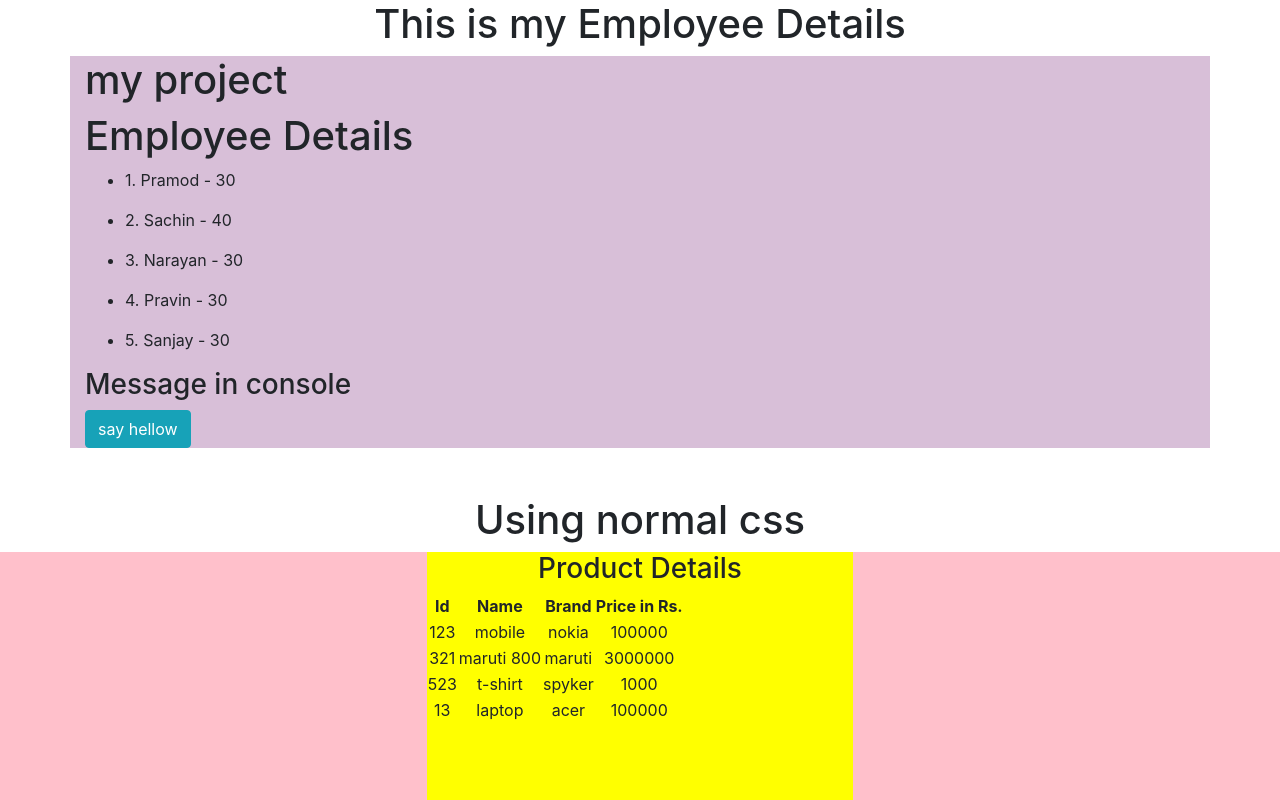
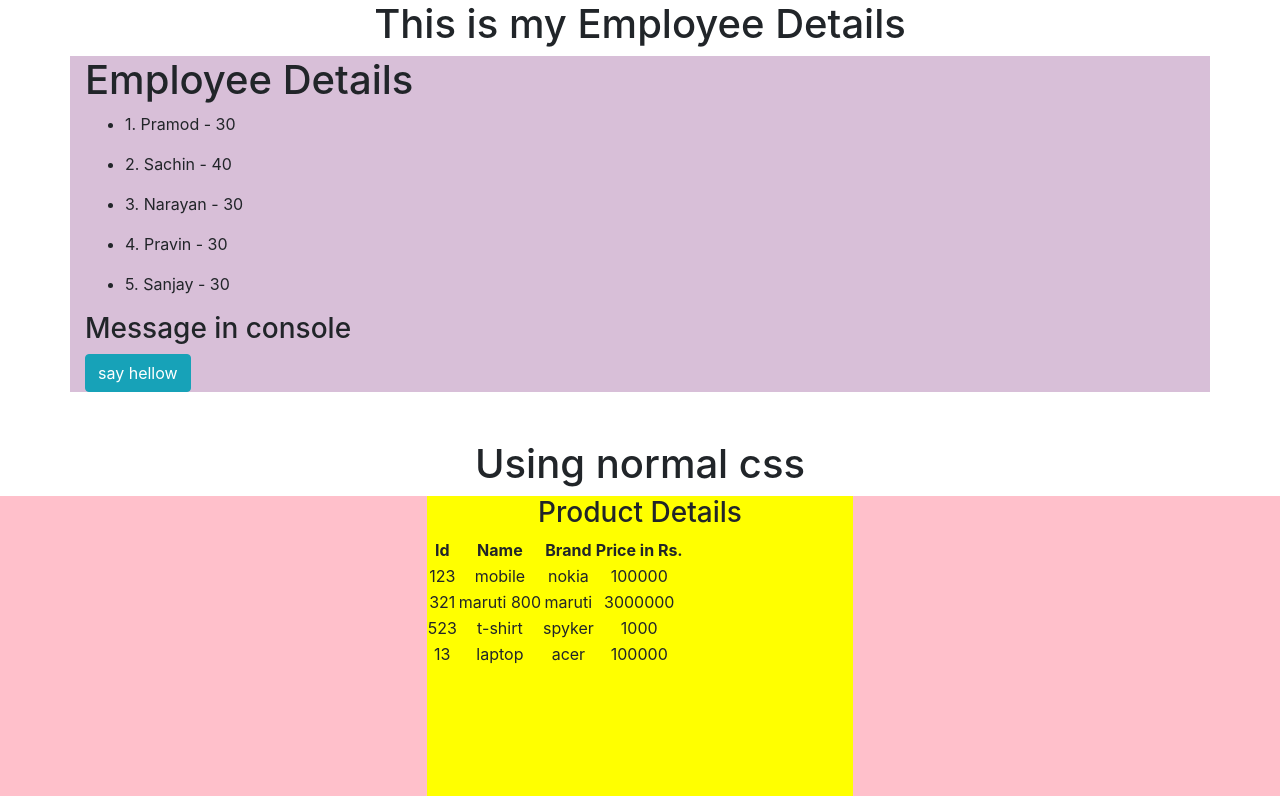
Before and after one commit to Saurabh19patil/assignment, an Angular app: page / in a window 1280 px wide. Shown: the top 800 px of the page. Built offline with nearby package versions, Linux system fonts and the light colour scheme.

Commit message:
modified

```diff
--- a/src/app/employee-detail/employee-detail.component.html
+++ b/src/app/employee-detail/employee-detail.component.html
@@ -1,6 +1,5 @@
 
 <div class="container text9">
-    <h1>my project</h1>
     <h1>Employee Details</h1>
     <ul *ngFor ="let employee of employees">
         <li> {{employee.id}}. {{employee.name}} - {{employee.age}} </li>
```
